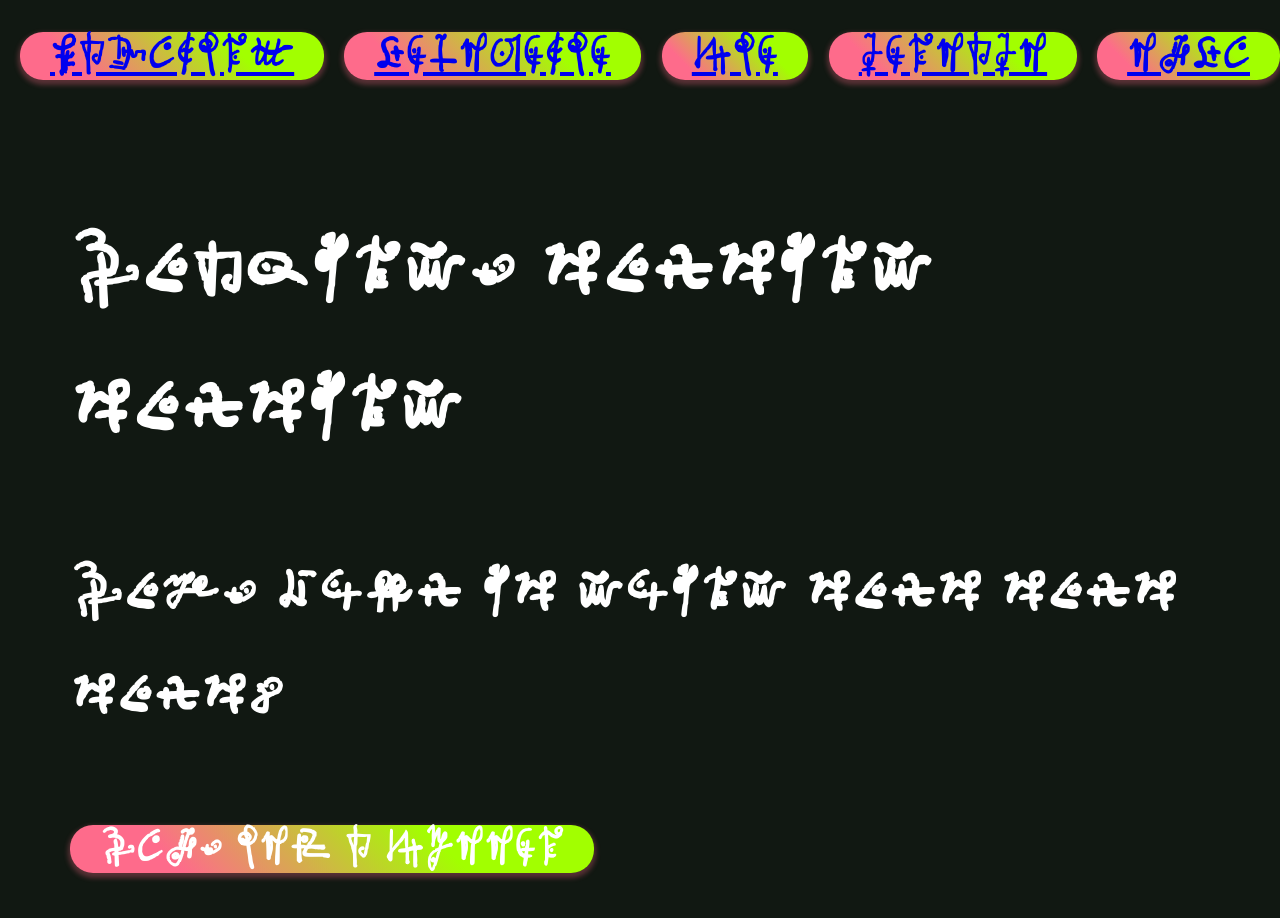
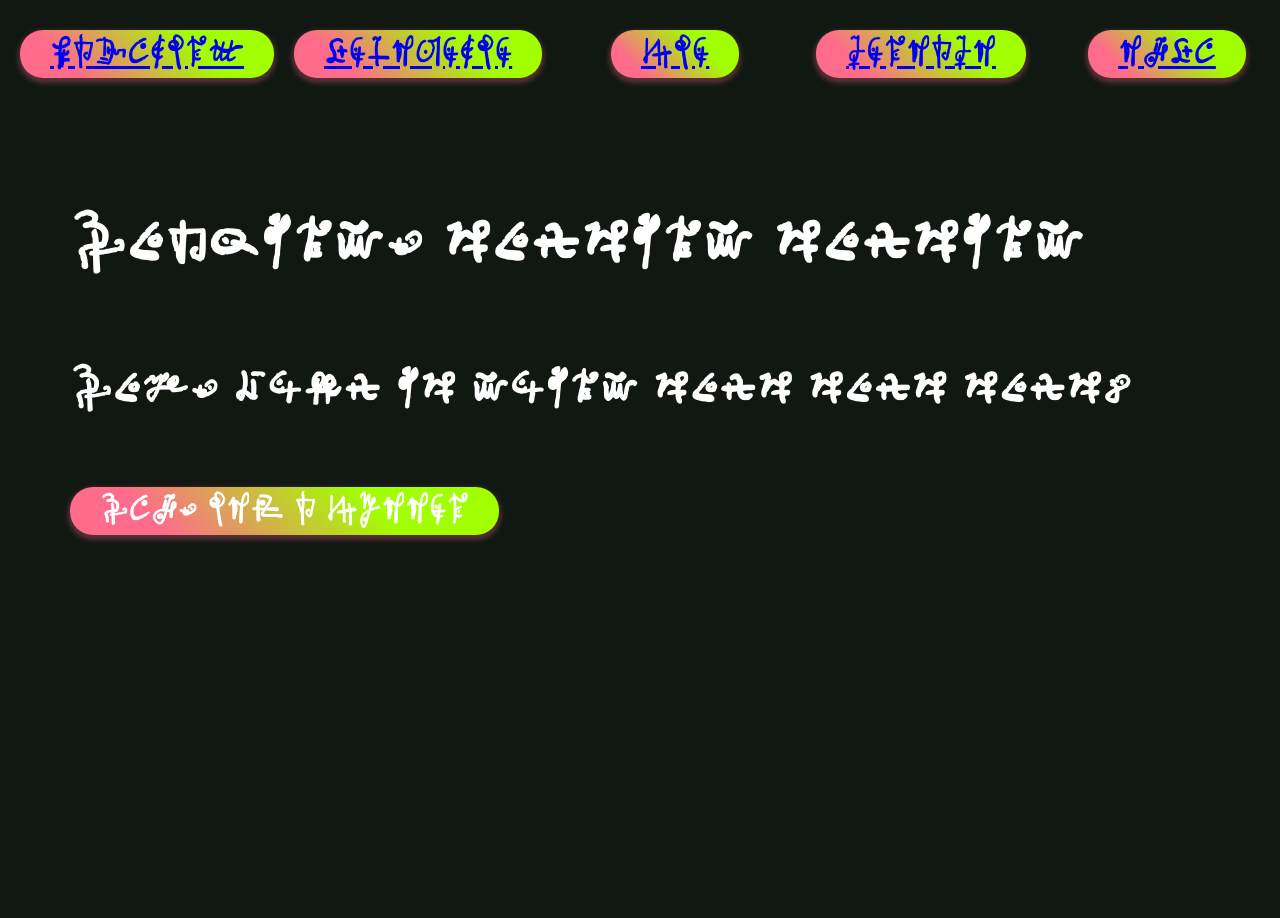
Before and after one commit to harryw123545/website-second-draft, a React (Create React App) app: page /portfolio in a window 1280 px wide. Shown: the top 918 px of the page. After the commit the page ends 800 px from the top, so only its background shows below. Built offline with nearby package versions, Linux system fonts and the light colour scheme.

Commit message:
final iteration for today

```diff
--- a/src/App.js
+++ b/src/App.js
@@ -1,4 +1,4 @@
-import { Box, makeStyles, ThemeProvider, Button} from '@material-ui/core'
+import { Box, makeStyles, Typography, ThemeProvider, Button} from '@material-ui/core'
 
 import theme from './theme'
 import CssBaseline from "@material-ui/core/CssBaseline";
@@ -66,12 +66,12 @@ function App() {
                 <Button
                   color="secondary"
                 >
-                <h4
+                <h3
                   color="primary"
                   class='codex'
                 >
                   <Link to={link}>{text}</Link>
-                  </h4>
+                  </h3>
                 </Button>
                 </div>
               </Box>
--- a/src/css/main.css
+++ b/src/css/main.css
@@ -1,9 +1,5 @@
 .codex {
     font-family: 'codexregular';
-    font-size: 48px;
+    font-size: 38px;
     color: white;
 }
-
-.App-link {
-    color: #61dafb;
-  }
--- a/src/theme.js
+++ b/src/theme.js
@@ -19,24 +19,24 @@ import { createMuiTheme } from '@material-ui/core/styles'
 
 
   const theme = createMuiTheme({
-    // typography: {
-    //   fontFamily: 'Codex',
-    //   overrides: {
-    //     MuiCssBaseline: {
-    //       '@global': {
-    //         '@font-face': [codex],
-    //       },
-    //     },
-    //   },
-    //   subtitle1: {
-    //     fontSize: 42,
-    //     fontStyle: 'bold',
-    //   },
-    //   body1: {
-    //     fontWeight: 500,
-    //   },
+    typography: {
+      // fontFamily: 'Codex',
+      // // overrides: {
+      // //   MuiCssBaseline: {
+      // //     '@global': {
+      // //       '@font-face': [codex],
+      // //     },
+      // //   },
+      // },
+      subtitle1: {
+        fontSize: 42,
+        fontStyle: 'bold',
+      },
+      body1: {
+        fontWeight: 500,
+      },
 
-    // },
+    },
     palette: {
       background: {
         default: "#111812"
```
